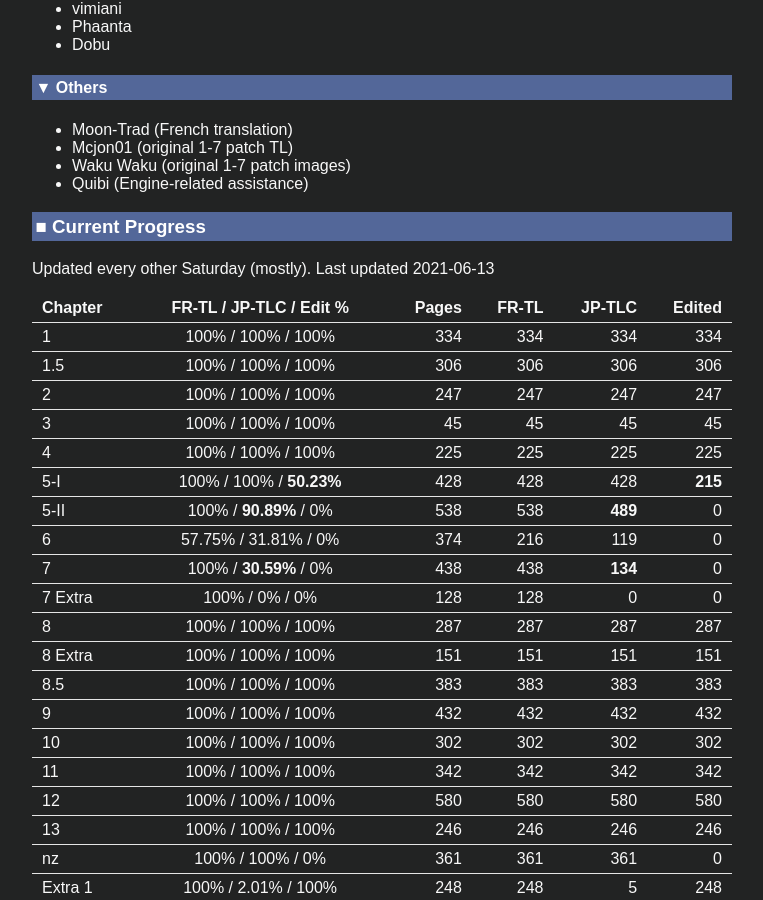
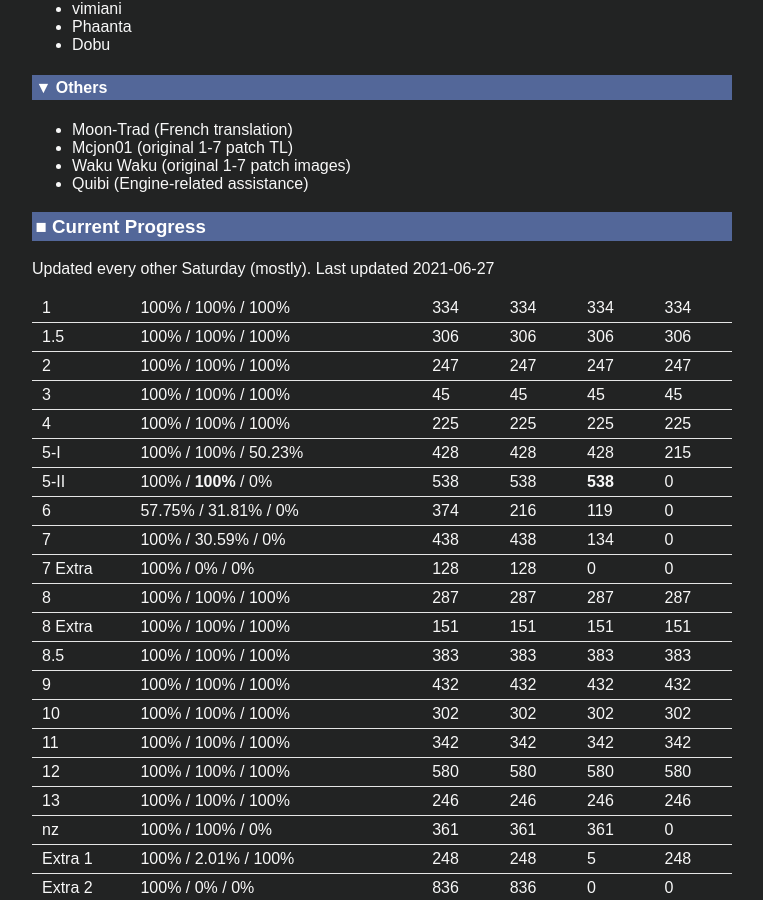
Before and after one commit to Hollow-Moon/Hollow-Moon.github.io, a Jekyll site: the page built from wohn-tl/index.md, in a window 1280 px wide and 900 px high, scrolled down 2869 px. Shown: the whole window, without its empty margins (258-1021 px from the left). Built offline with Jekyll 4.4.1, drawn with Linux system fonts in a browser that asks for light colours; some of the changed text lies outside the part shown.

Commit message:
Update index.md

```diff
--- a/wohn-tl/index.md
+++ b/wohn-tl/index.md
@@ -86,19 +86,18 @@ The latest patch can be downloaded [here](https://github.com/Hollow-Moon/mahoyo-
 * Quibi (Engine-related assistance)
 
 ### Current Progress
-Updated every other Saturday (mostly). Last updated 2021-06-13
+Updated every other Saturday (mostly). Last updated 2021-06-27
 
-| Chapter  | FR-TL / JP-TLC / Edit %  | Pages   | FR-TL  | JP-TLC | Edited |
 | -------- |:------------------------:| -------:| ------:| ------:| ------:|
 | 1        | 100% / 100% / 100%       | 334     | 334    | 334    | 334    |
 | 1.5      | 100% / 100% / 100%       | 306     | 306    | 306    | 306    |
 | 2        | 100% / 100% / 100%       | 247     | 247    | 247    | 247    |
 | 3        | 100% / 100% / 100%       | 45      | 45     | 45     | 45     |
 | 4        | 100% / 100% / 100%       | 225     | 225    | 225    | 225    |
-| 5-I      | 100% / 100% / **50.23%**     | 428     | 428    | 428    | **215**    |
-| 5-II     | 100% / **90.89%** / 0%       | 538     | 538    | **489**    | 0      |
+| 5-I      | 100% / 100% / 50.23%     | 428     | 428    | 428    | 215    |
+| 5-II     | 100% / **100%** / 0%       | 538     | 538    | **538**    | 0      |
 | 6        | 57.75% / 31.81% / 0%     | 374     | 216    | 119    | 0      |
-| 7        | 100% / **30.59%** / 0%       | 438     | 438    | **134**     | 0      |
+| 7        | 100% / 30.59% / 0%       | 438     | 438    | 134    | 0      |
 | 7 Extra  | 100% / 0% / 0%           | 128     | 128    | 0      | 0      |
 | 8        | 100% / 100% / 100%       | 287     | 287    | 287    | 287    |
 | 8 Extra  | 100% / 100% / 100%       | 151     | 151    | 151    | 151    |
@@ -111,7 +110,7 @@ Updated every other Saturday (mostly). Last updated 2021-06-13
 | nz       | 100% / 100% / 0%         | 361     | 361    | 361    | 0      |
 | Extra 1  | 100% / 2.01% / 100%      | 248     | 248    | 5      | 248    |
 | Extra 2  | 100% / 0% / 0%           | 836     | 836    | 0      | 0      |
-| TOTAL    | 97.81% / 74.89% / 60.06% | 7231    | 7073   | 5416   | 4343   |
+| TOTAL    | 97.81% / 75.57% / 60.06% | 7231    | 7073   | 5465   | 4343   |
 
 ### Subpages
 * [Frequently asked questions](faq/)
```
